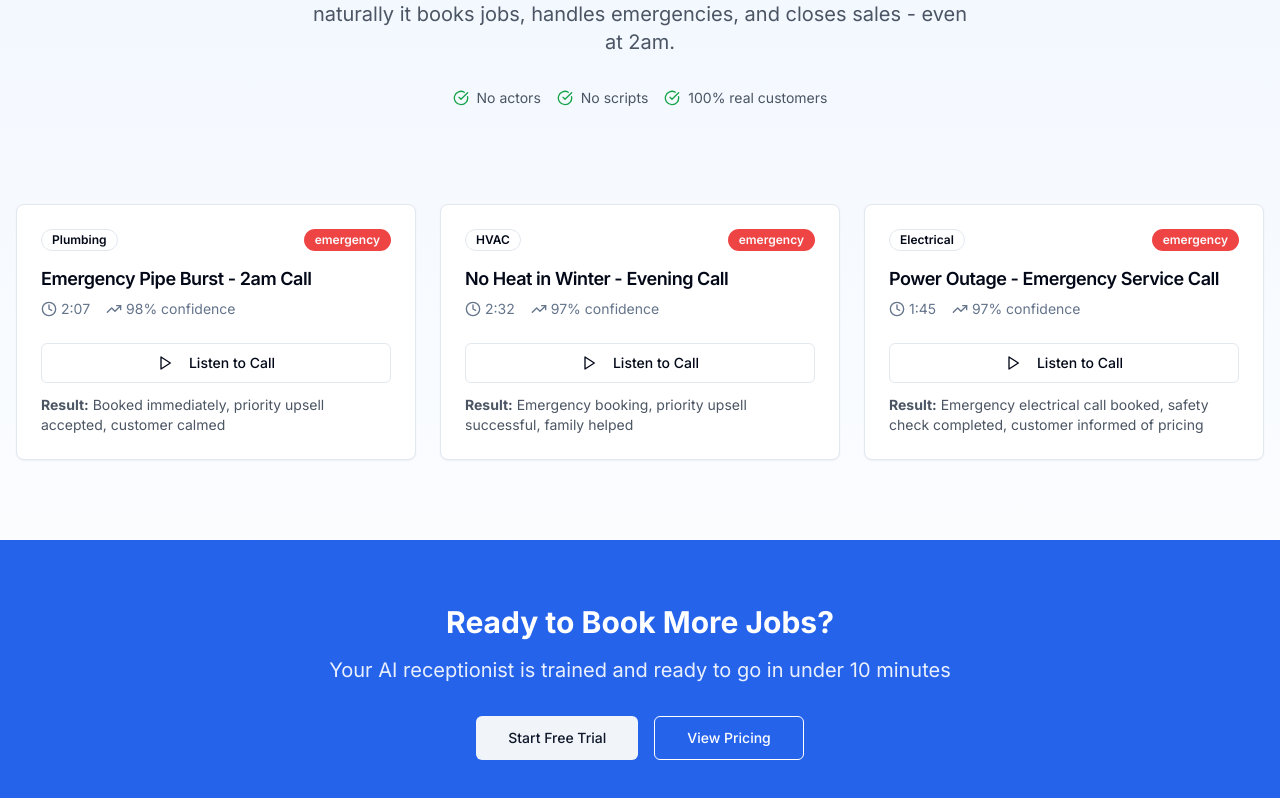
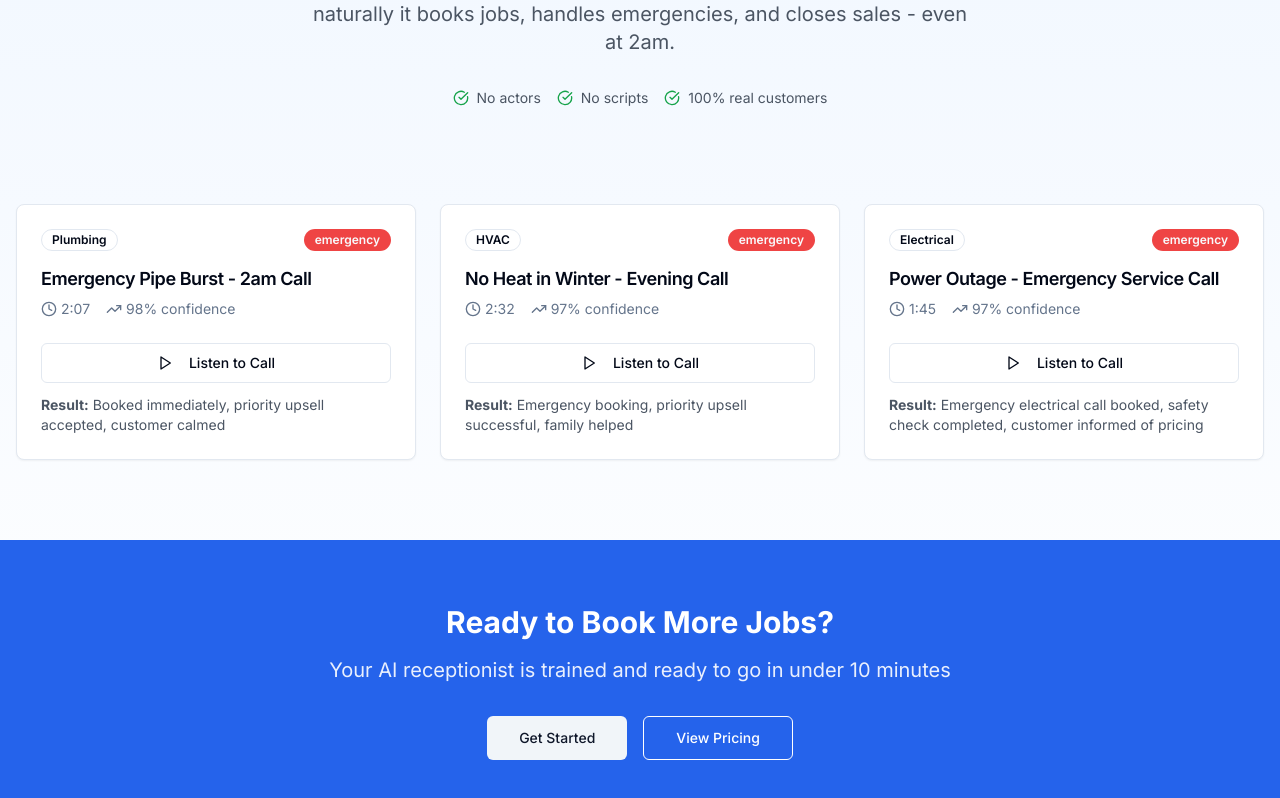
Before and after one commit to tc615guy/after-hour-fix, a Next.js app: page /demos in a window 1280 px wide. Shown: the part 274-1072 px from the top of the page. Built offline with nearby package versions, Linux system fonts and the light colour scheme; no server answers.

Commit message:
Remove free trial references - no free trial available

```diff
--- a/src/app/demos/page.tsx
+++ b/src/app/demos/page.tsx
@@ -309,7 +309,7 @@ Customer: "No, that's it!"`,
           <div className="flex gap-4 justify-center">
             <Link href="/auth/signup">
               <Button size="lg" variant="secondary">
-                Start Free Trial
+                Get Started
               </Button>
             </Link>
             <Link href="/pricing">
--- a/src/app/features/page.tsx
+++ b/src/app/features/page.tsx
@@ -195,7 +195,7 @@ export default function FeaturesPage() {
         </p>
         <div className="flex gap-4 justify-center">
           <Link href="/auth/signup">
-            <Button size="lg" className="text-lg px-8">Start Free Trial</Button>
+            <Button size="lg" className="text-lg px-8">Get Started</Button>
           </Link>
           <Link href="/pricing">
             <Button size="lg" variant="outline" className="text-lg px-8">View Pricing</Button>
@@ -331,11 +331,11 @@ export default function FeaturesPage() {
       <section className="bg-blue-600 text-white py-20">
         <div className="container mx-auto px-4 text-center">
           <h2 className="text-4xl font-bold mb-6">Ready to See All Features in Action?</h2>
-          <p className="text-xl mb-8 opacity-90">Start your free trial and experience the complete feature set</p>
+          <p className="text-xl mb-8 opacity-90">Get started today and experience the complete feature set</p>
           <Link href="/auth/signup">
-            <Button size="lg" variant="secondary" className="text-lg px-8">Get Started Free</Button>
+            <Button size="lg" variant="secondary" className="text-lg px-8">Get Started</Button>
           </Link>
-          <p className="text-sm mt-4 opacity-75">No credit card required • Setup in 10 minutes</p>
+          <p className="text-sm mt-4 opacity-75">Setup in 10 minutes</p>
         </div>
       </section>
 
--- a/src/app/page.tsx
+++ b/src/app/page.tsx
@@ -174,7 +174,7 @@ export default function HomePage() {
             <Button size="lg" variant="outline" className="text-lg px-8">View Pricing</Button>
           </Link>
         </div>
-        <p className="text-sm text-gray-500 mt-4">No credit card required • Setup in 10 minutes</p>
+        <p className="text-sm text-gray-500 mt-4">Setup in 10 minutes</p>
       </section>
 
       {/* Security & Privacy */}
@@ -704,7 +704,7 @@ export default function HomePage() {
           <Link href="/auth/signup">
             <Button size="lg" variant="secondary" className="text-lg px-8">Get Started</Button>
           </Link>
-          <p className="text-sm mt-4 opacity-75">No credit card required • Setup in 10 minutes</p>
+          <p className="text-sm mt-4 opacity-75">Setup in 10 minutes</p>
         </div>
       </section>
 
--- a/src/app/terms/page.tsx
+++ b/src/app/terms/page.tsx
@@ -66,7 +66,7 @@ export default function TermsPage() {
         <h3>Payment</h3>
         <ul>
           <li>All plans are billed monthly via Stripe</li>
-          <li>14-day free trial available for new customers</li>
+          <li>One-time setup fee of $299 applies to all new accounts</li>
           <li>Pricing is subject to change with 30 days notice</li>
           <li>Additional AI minutes beyond your plan are charged at $0.10/minute</li>
         </ul>
```
